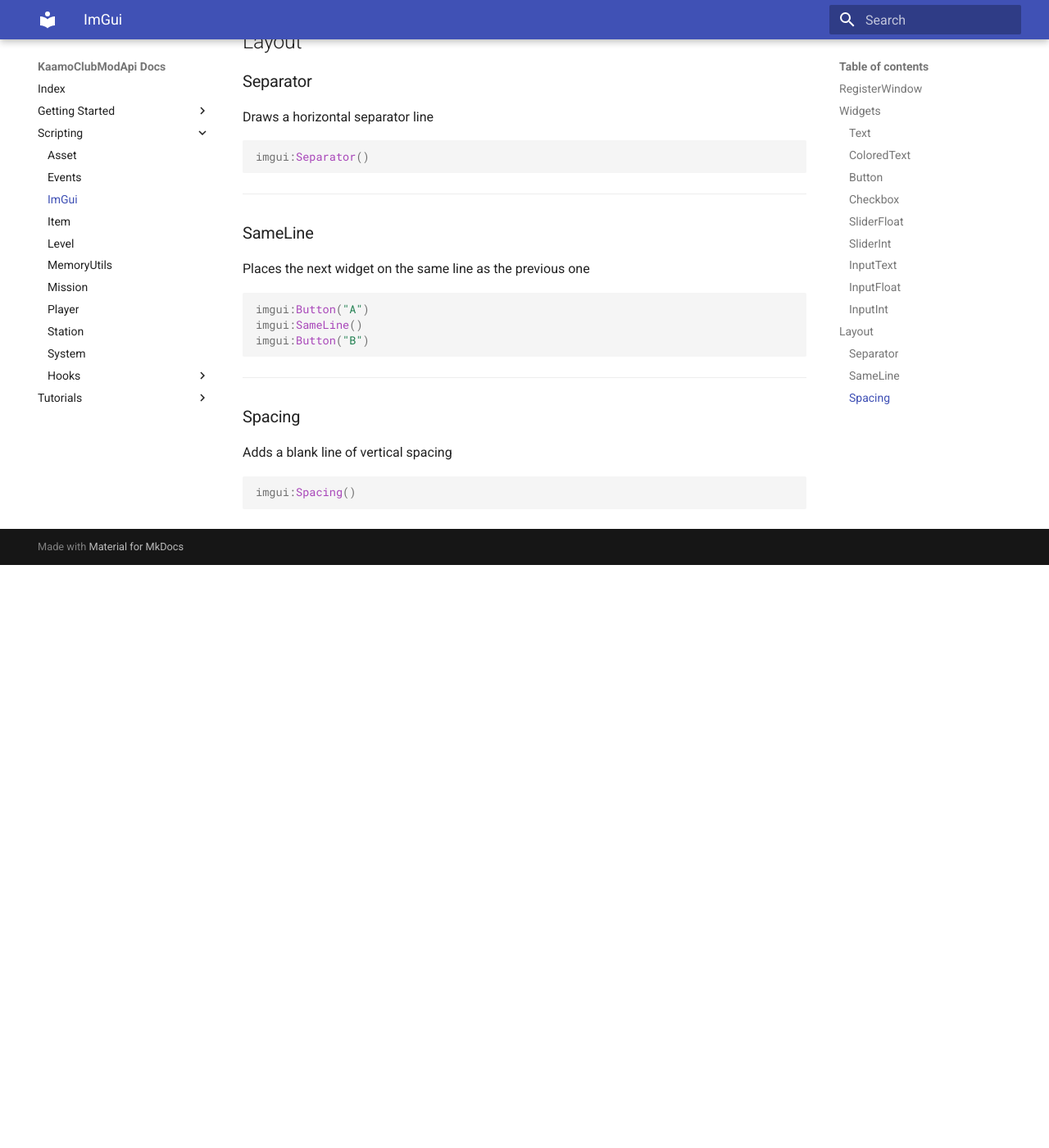
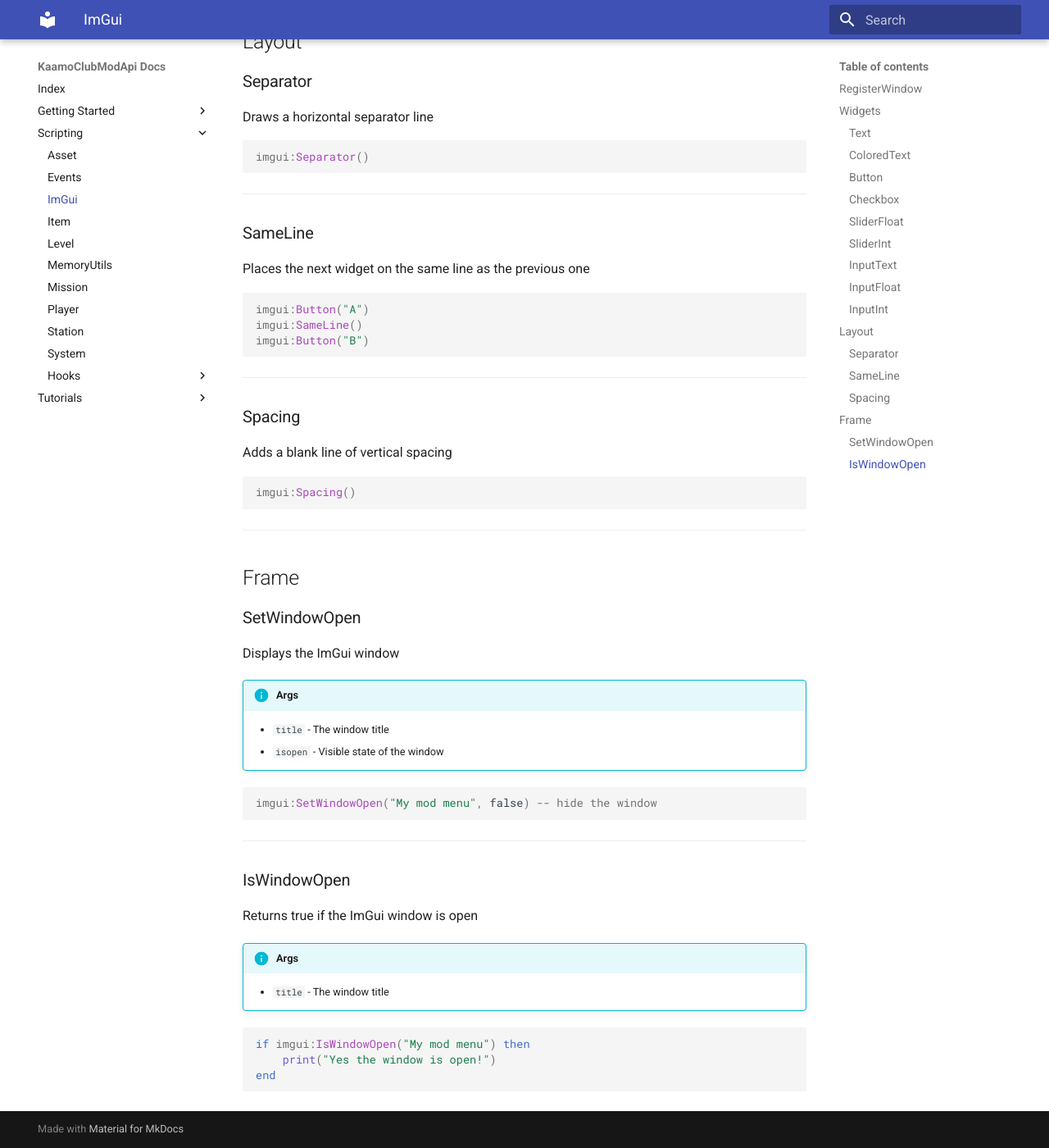
Before and after one commit to 1337Skid/KaamoCludModApi-Docs, an MkDocs documentation site: the page built from docs/Scripting/imgui.md, in a window 1280 px wide and 1400 px high, scrolled down 3886 px. Shown: the whole window at 82% size. Built offline with MkDocs 1.6.1 and Material for MkDocs 9.7.7, drawn with Linux system fonts in a browser that asks for light colours; before the commit the page ends 4575 px from its top, so only the background shows below that.

Commit message:
imgui bindings

````diff
--- a/docs/Scripting/imgui.md
+++ b/docs/Scripting/imgui.md
@@ -180,3 +180,32 @@ Adds a blank line of vertical spacing
 ```lua
 imgui:Spacing()
 ```
+
+---
+
+## Frame
+
+### SetWindowOpen
+Displays the ImGui window
+
+!!! info "Args"
+    - `title` - The window title
+    - `isopen` - Visible state of the window
+
+```lua
+imgui:SetWindowOpen("My mod menu", false) -- hide the window
+```
+
+---
+
+### IsWindowOpen
+Returns true if the ImGui window is open
+
+!!! info "Args"
+    - `title` - The window title
+
+```lua
+if imgui:IsWindowOpen("My mod menu") then
+    print("Yes the window is open!")
+end
+```
````
Also changed, not shown: docs/Scripting/Hooks/hookfunction.md (+8 -0 lines), docs/Scripting/events.md (+45 -0 lines).
